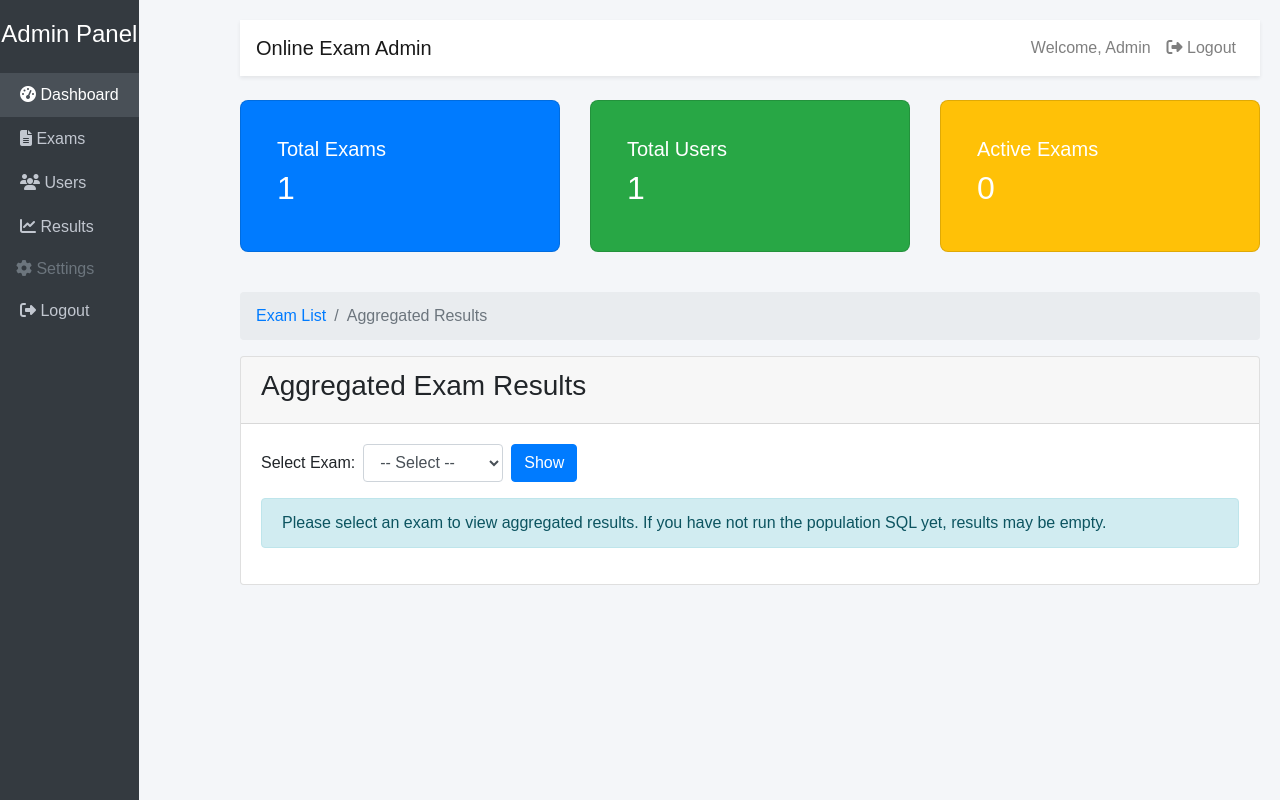
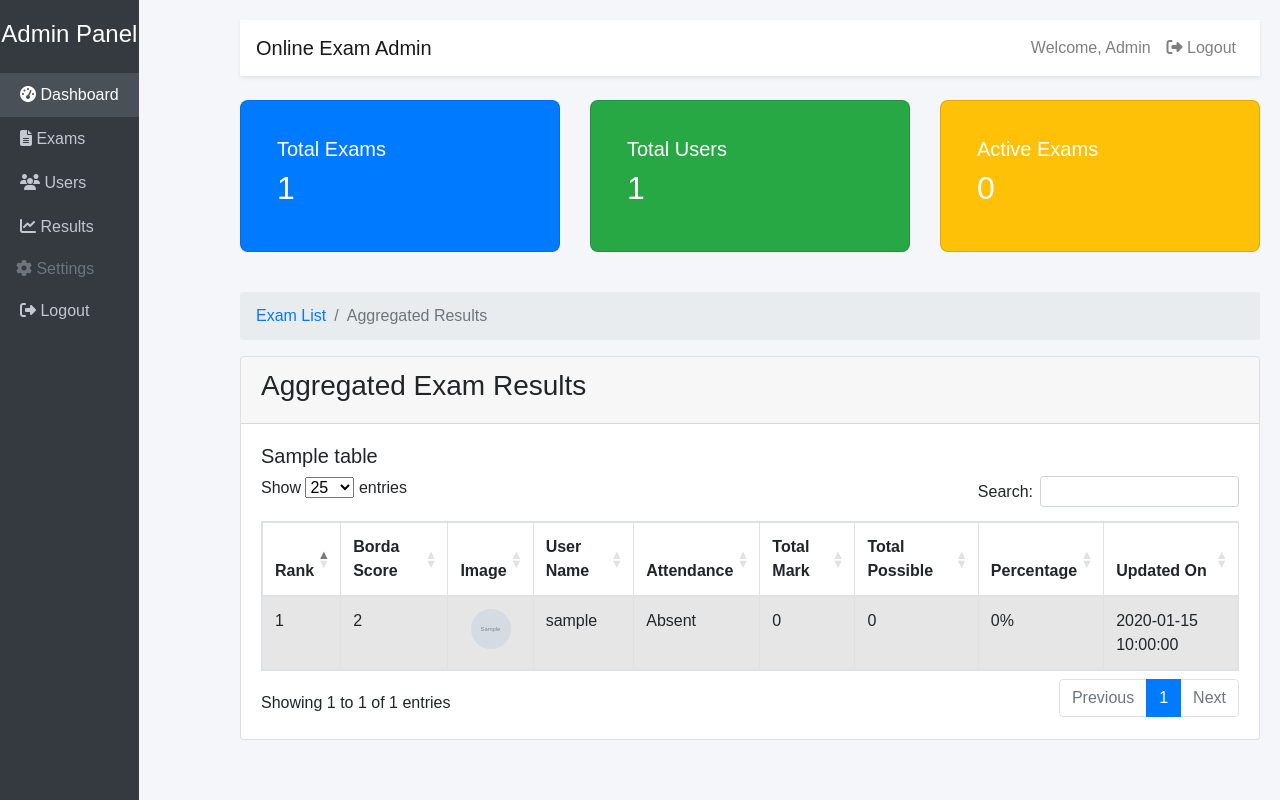
Before and after one commit to Rohan-star-cloud/OnlineExaminationBy-Rohan, a PHP site: page /new/master/exam_result_agg.php in a window 1280 px wide. Run offline with PHP 8.4, Linux system fonts and the light colour scheme; the visitor is signed in with stand-in values (Sample User, id 1); tables that the repository leaves empty or names only in its code hold one stand-in row (values such as "Sample post"); grey boxes marked "Sample" are stand-in pictures; some libraries are stand-ins or nearby versions.

Commit message:
Fially done  project

```diff
--- a/master/exam_result_agg.php
+++ b/master/exam_result_agg.php
@@ -1,67 +1,134 @@
 <?php
-// Simple admin page to view aggregated exam results and export CSV
+// Admin page to view aggregated exam results
 include('header.php');
 
 $exam_id = isset($_GET['exam_id']) ? intval($_GET['exam_id']) : 0;
-$export = isset($_GET['export']) ? 1 : 0;
 
-// If export requested, stream CSV for chosen exam
-if ($export && $exam_id > 0) {
-    $sql = "SELECT r.*, u.user_name, u.user_image, oe.online_exam_title
-            FROM user_exam_result r
-            JOIN user_table u ON u.user_id = r.user_id
-            LEFT JOIN online_exam_table oe ON oe.online_exam_id = r.exam_id
-            WHERE r.exam_id = :exam_id
-            ORDER BY r.total_mark DESC, r.percentage DESC";
-    $stmt = $exam->connect->prepare($sql);
-    $stmt->execute([':exam_id' => $exam_id]);
-    $rows = $stmt->fetchAll(PDO::FETCH_ASSOC);
-
-    header('Content-Type: text/csv; charset=utf-8');
-    header('Content-Disposition: attachment; filename=exam_' . $exam_id . '_results.csv');
-    $out = fopen('php://output', 'w');
-    fputcsv($out, ['Exam ID','Exam Title','User ID','User Name','Attendance','Total Mark','Total Possible','Percentage','Updated On']);
-    foreach ($rows as $r) {
-        fputcsv($out, [
-            $r['exam_id'],
-            $r['online_exam_title'],
-            $r['user_id'],
-            $r['user_name'],
-            $r['attendance_status'],
-            $r['total_mark'],
-            $r['total_possible'],
-            $r['percentage'],
-            $r['updated_on']
-        ]);
+// If no exam_id provided, fetch the first available exam
+if ($exam_id == 0) {
+    $estmt = $exam->connect->prepare("SELECT online_exam_id FROM online_exam_table LIMIT 1");
+    $estmt->execute();
+    $first_exam = $estmt->fetchColumn();
+    if ($first_exam) {
+        $exam_id = intval($first_exam);
     }
-    fclose($out);
-    exit;
 }
 
 // Fetch aggregated rows for display if exam selected
 $rows = [];
 $exam_title = '';
 if ($exam_id > 0) {
-    $sql = "SELECT r.*, u.user_name, u.user_image, oe.online_exam_title
-            FROM user_exam_result r
-            JOIN user_table u ON u.user_id = r.user_id
-            LEFT JOIN online_exam_table oe ON oe.online_exam_id = r.exam_id
-            WHERE r.exam_id = :exam_id
-            ORDER BY r.total_mark DESC, r.percentage DESC";
-    $stmt = $exam->connect->prepare($sql);
-    $stmt->execute([':exam_id' => $exam_id]);
-    $rows = $stmt->fetchAll(PDO::FETCH_ASSOC);
+    // We'll compute aggregates in PHP (same algorithm as CSV) so the admin sees detailed per-user info.
+    $tstmt = $exam->connect->prepare("SELECT online_exam_title, marks_per_right_answer FROM online_exam_table WHERE online_exam_id = :eid");
+    $tstmt->execute([':eid' => $exam_id]);
+    $tmeta = $tstmt->fetch(PDO::FETCH_ASSOC);
+    $exam_title = $tmeta['online_exam_title'] ?? '';
+    $marks_per_right = floatval($tmeta['marks_per_right_answer'] ?? 0);
+
+    // Collect users who answered or enrolled
+    $ustmt = $exam->connect->prepare("SELECT DISTINCT user_id FROM user_exam_question_answer WHERE exam_id = :eid");
+    $ustmt->execute([':eid' => $exam_id]);
+    $user_rows = $ustmt->fetchAll(PDO::FETCH_COLUMN);
+    $est = $exam->connect->prepare("SELECT user_id, attendance_status FROM user_exam_enroll_table WHERE exam_id = :eid");
+    $est->execute([':eid' => $exam_id]);
+    $enrolled_rows = $est->fetchAll(PDO::FETCH_ASSOC);
+    $enrolled = array_column($enrolled_rows, 'user_id');
+
+    $user_ids = array_values(array_unique(array_merge($user_rows ?: [], $enrolled ?: [])));
+
+    // Precompute total possible
+    $qstmt = $exam->connect->prepare("SELECT COUNT(*) FROM question_table WHERE online_exam_id = :eid");
+    $qstmt->execute([':eid' => $exam_id]);
+    $total_questions = intval($qstmt->fetchColumn() ?? 0);
+    $total_possible = $total_questions * $marks_per_right;
+
+    foreach ($user_ids as $uid) {
+        $ust = $exam->connect->prepare("SELECT user_name, user_image FROM user_table WHERE user_id = :uid");
+        $ust->execute([':uid' => $uid]);
+        $u = $ust->fetch(PDO::FETCH_ASSOC) ?: ['user_name' => 'User ' . $uid, 'user_image' => ''];
+
+        $mstmt = $exam->connect->prepare("SELECT IFNULL(SUM(CAST(marks AS DECIMAL(10,2))),0) FROM user_exam_question_answer WHERE exam_id = :eid AND user_id = :uid");
+        $mstmt->execute([':eid' => $exam_id, ':uid' => $uid]);
+        $total_mark = floatval($mstmt->fetchColumn() ?? 0);
+
+        // attendance: prefer enrollment table value if present
+        $attendance = 'Absent';
+        foreach ($enrolled_rows as $er) {
+            if ($er['user_id'] == $uid) { $attendance = $er['attendance_status'] ?: 'Present'; break; }
+        }
+
+        $percentage = $total_possible > 0 ? round(($total_mark / $total_possible) * 100, 2) : 0;
+
+        $updated_on = '';
+        try {
+            $rst = $exam->connect->prepare("SELECT updated_on FROM user_exam_result WHERE exam_id = :eid AND user_id = :uid LIMIT 1");
+            $rst->execute([':eid' => $exam_id, ':uid' => $uid]);
+            $rrow = $rst->fetch(PDO::FETCH_ASSOC);
+            if ($rrow && !empty($rrow['updated_on'])) $updated_on = $rrow['updated_on'];
+        } catch (Exception $ex) {
+            // ignore
+        }
+
+        $rows[] = [
+            'exam_id' => $exam_id,
+            'online_exam_title' => $exam_title,
+            'user_id' => $uid,
+            'user_name' => $u['user_name'],
+            'user_image' => $u['user_image'],
+            'attendance_status' => $attendance,
+            'total_mark' => $total_mark,
+            'total_possible' => $total_possible,
+            'percentage' => $percentage,
+            'updated_on' => $updated_on
+        ];
+    }
+
+    // ========== Borda Count Rank Aggregation ==========
     if (count($rows) > 0) {
-        $exam_title = $rows[0]['online_exam_title'];
-    } else {
-        // Try to get title from online_exam_table even if no results yet
-        $tstmt = $exam->connect->prepare("SELECT online_exam_title FROM online_exam_table WHERE online_exam_id = :eid");
-        $tstmt->execute([':eid' => $exam_id]);
-        $trow = $tstmt->fetch(PDO::FETCH_ASSOC);
-        if ($trow) $exam_title = $trow['online_exam_title'];
+
+        // 1. Rank by percentage descending
+        $percentage_sorted = $rows;
+        usort($percentage_sorted, function($a, $b) {
+            return $b['percentage'] <=> $a['percentage']; // descending
+        });
+
+        // Assign ranks and Borda points (highest rank gets n points)
+        $n = count($percentage_sorted);
+        $percentage_points = [];
+        foreach ($percentage_sorted as $rank => $user) {
+            $percentage_points[$user['user_id']] = $n - $rank;
+        }
+
+        // 2. Rank by attendance (Present > Absent)
+        // Prepare attendance ranking: Present=1, Absent=2 (lower better)
+        $attendance_sorted = $rows;
+        usort($attendance_sorted, function($a, $b) {
+            $valA = strtolower($a['attendance_status']) === 'present' ? 1 : 2;
+            $valB = strtolower($b['attendance_status']) === 'present' ? 1 : 2;
+            return $valA <=> $valB; // ascending (present first)
+        });
+
+        // Assign Borda points for attendance
+        $attendance_points = [];
+        foreach ($attendance_sorted as $rank => $user) {
+            $attendance_points[$user['user_id']] = $n - $rank;
+        }
+
+        // 3. Sum points for each user
+        foreach ($rows as &$row) {
+            $uid = $row['user_id'];
+            $p_points = $percentage_points[$uid] ?? 0;
+            $a_points = $attendance_points[$uid] ?? 0;
+            $row['borda_score'] = $p_points + $a_points;
+        }
+        unset($row); // break reference
+
+        // 4. Sort $rows by borda_score descending
+        usort($rows, function($a, $b) {
+            return $b['borda_score'] <=> $a['borda_score'];
+        });
     }
 }
-
 ?>
 
 <br />
@@ -78,32 +145,17 @@ if ($exam_id > 0) {
             <div class="col-md-8">
                 <h3 class="panel-title">Aggregated Exam Results</h3>
             </div>
-            <div class="col-md-4 text-right">
-                <?php if ($exam_id > 0): ?>
-                    <a href="exam_result_agg.php?exam_id=<?php echo $exam_id; ?>&export=1" class="btn btn-sm btn-success">Export CSV</a>
-                <?php endif; ?>
-            </div>
         </div>
     </div>
     <div class="card-body">
-        <form class="form-inline mb-3" method="get">
-            <label class="mr-2" for="exam_id">Select Exam:</label>
-            <select name="exam_id" id="exam_id" class="form-control mr-2">
-                <option value="0">-- Select --</option>
-                <?php echo $exam->Fill_exam_list(); ?>
-            </select>
-            <button type="submit" class="btn btn-primary">Show</button>
-            <?php if ($exam_id > 0): ?><a href="exam_result_agg.php" class="btn btn-link ml-2">Clear</a><?php endif; ?>
-        </form>
-
-        <?php if ($exam_id == 0): ?>
-            <div class="alert alert-info">Please select an exam to view aggregated results. If you have not run the population SQL yet, results may be empty.</div>
-        <?php else: ?>
+        <?php if ($exam_id > 0): ?>
             <h5><?php echo htmlspecialchars($exam_title ?: 'Exam ID: '.$exam_id); ?></h5>
             <div class="table-responsive">
                 <table class="table table-bordered table-striped table-hover" id="agg_result_table">
                     <thead>
                         <tr>
+                            <th>Rank</th>
+                            <th>Borda Score</th>
                             <th>Image</th>
                             <th>User Name</th>
                             <th>Attendance</th>
@@ -114,8 +166,22 @@ if ($exam_id > 0) {
                         </tr>
                     </thead>
                     <tbody>
-                        <?php foreach ($rows as $r): ?>
+                        <?php
+                        $rank = 0;
+                        $prev_score = null;
+                        $skip_rank = 1;
+                        foreach ($rows as $r):
+                            if ($prev_score !== $r['borda_score']) {
+                                $rank += $skip_rank;
+                                $skip_rank = 1;
+                            } else {
+                                $skip_rank++;
+                            }
+                            $prev_score = $r['borda_score'];
+                        ?>
                             <tr>
+                                <td><?php echo $rank; ?></td>
+                                <td><?php echo htmlspecialchars($r['borda_score']); ?></td>
                                 <td style="width:60px; text-align:center;">
                                     <?php if (!empty($r['user_image'])): ?>
                                         <img src="../upload/<?php echo htmlspecialchars($r['user_image']); ?>" alt="" style="width:40px; height:40px; object-fit:cover; border-radius:50%;">
@@ -141,14 +207,9 @@ if ($exam_id > 0) {
 <script>
 $(document).ready(function(){
     $('#agg_result_table').DataTable({
-        "order": [[3, 'desc']],
+        "order": [[0, 'asc']], // order by Rank ascending
         "pageLength": 25
     });
-    // Pre-select exam if provided
-    var sel = <?php echo json_encode($exam_id); ?>;
-    if (sel) {
-        $('#exam_id').val(sel);
-    }
 });
 </script>
 
```
